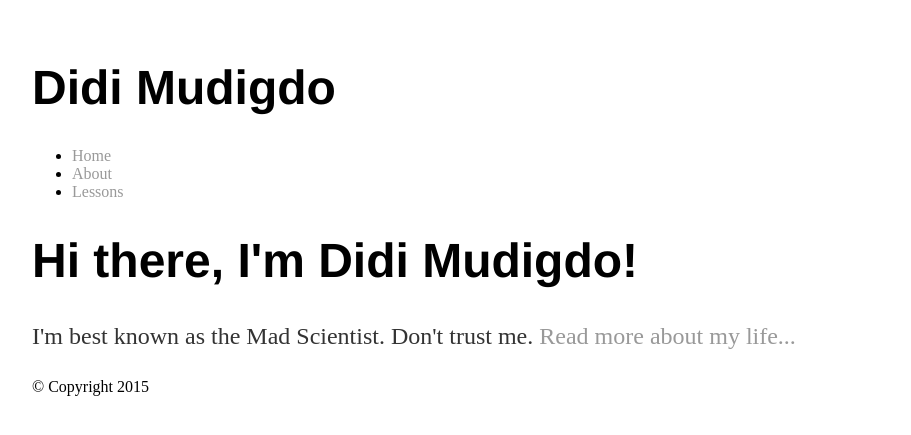
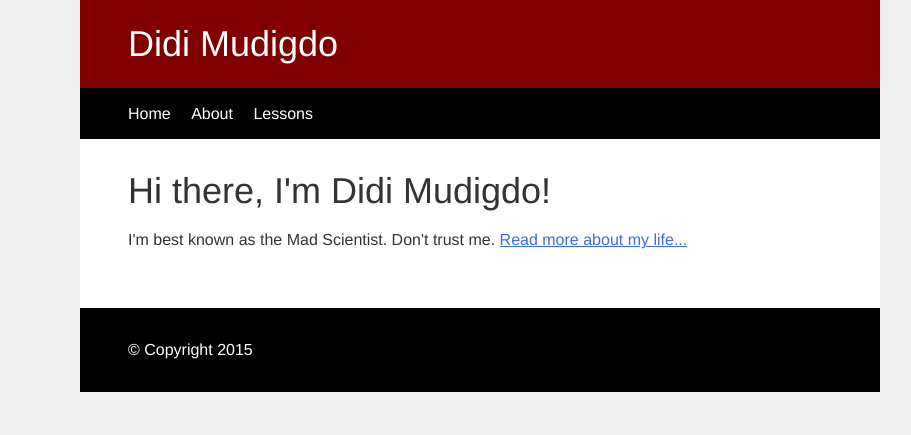
Before and after one commit to didijazz/didijazz.github.io, a Jekyll site: the page built from index.html, in a window 1280 px wide. Shown: the top 435 px of the page, without its empty margins (160-1071 px from the left). Built offline with Jekyll 4.4.1, drawn with Linux system fonts in a browser that asks for light colours.

Commit message:
main.css edited online with Bitbucket to maxdesign's version

```diff
--- a/css/main.css
+++ b/css/main.css
@@ -1,43 +1,247 @@
-body {
-    margin: 60px auto;
-    width: 70%;
-}
-nav ul, footer ul {
-    font-family:'Helvetica', 'Arial', 'Sans-Serif';
-    padding: 0px;
-    list-style: none;
-    font-weight: bold;
-}
-nav ul li, footer ul li {
-    display: inline;
-    margin-right: 20px;
-}
-a {
-    text-decoration: none;
-    color: #999;
-}
-a:hover {
-    text-decoration: underline;
-}
-h1 {
-    font-size: 3em;
-    font-family:'Helvetica', 'Arial', 'Sans-Serif';
-}
-p {
-    font-size: 1.5em;
-    line-height: 1.4em;
-    color: #333;
-}
-footer {
-    border-top: 1px solid #d5d5d5;
-    font-size: .8em;
+/* -----------------------
+Base styles
+------------------------*/
+
+body
+{
+	margin: 0;
+	padding: 0;
+	color: #333;
+	background-color: #eee;
+	font: 1em/1.2 "Helvetica Neue", Helvetica, Arial, Geneva, sans-serif;
 }
 
-ul.posts {
-    margin: 20px auto 40px;
-    font-size: 1.5em;
+h1,h2,h3,h4,h5,h6
+{
+	margin: 0 0 .5em;
+	font-weight: 500;
+	line-height: 1.1;
 }
 
-ul.posts li {
-    list-style: none;
+h1 { font-size: 2.25em; } /* 36px */
+h2 { font-size: 1.75em; } /* 28px */
+h3 { font-size: 1.375em; } /* 22px */
+h4 { font-size: 1.125em; } /* 18px */
+h5 { font-size: 1em; } /* 16px */
+h6 { font-size: .875em; } /* 14px */
+
+p
+{
+	margin: 0 0 1.5em;
+	line-height: 1.5;
 }
+
+blockquote
+{
+	padding: 1em 2em;
+	margin: 0 0 2em;
+	border-left: 5px solid #eee;
+}
+
+hr
+{
+	height: 0;
+	margin-top: 1em;
+	margin-bottom: 2em;
+	border: 0;
+	border-top: 1px solid #ddd;
+}
+
+table
+{
+	background-color: transparent;
+	border-spacing: 0;
+	border-collapse: collapse;
+	border-top: 1px solid #ddd;
+}
+
+th, td
+{
+	padding: .5em 1em;
+	vertical-align: top;
+	text-align: left;
+	border-bottom: 1px solid #ddd;
+}
+
+a:link { color: royalblue; }
+a:visited { color: purple; }
+a:focus { color: black; }
+a:hover { color: green; }
+a:active { color: red; }
+
+/* -----------------------
+Layout styles
+------------------------*/
+
+.container
+{
+	max-width: 50em;
+	margin: 0 auto;
+	background-color: #fff;
+}
+
+.header
+{
+	color: #fff;
+	background: maroon;
+	padding: 1em 1.25em;
+}
+
+.header-heading { margin: 0; }
+
+.nav-bar
+{
+	background: #000;
+	padding: 0;
+}
+
+.content { padding: 1em 1.25em; }
+
+.footer
+{
+	color: #fff;
+	background: #000;
+	padding: 1em 1.25em;
+}
+
+/* -----------------------
+Nav
+------------------------*/
+
+.nav
+{
+	margin: 0;
+	padding: 0;
+	list-style: none;
+}
+
+.nav li
+{
+	display: inline;
+	margin: 0;
+}
+
+.nav a
+{
+	display: block;
+	padding: .7em 1.25em;
+	color: #fff;
+	text-decoration: none;
+	border-bottom: 1px solid gray;
+}
+
+.nav a:link { color: white; }
+.nav a:visited { color: white; }
+
+.nav a:focus
+{
+	color: black;
+	background-color: white;
+}
+
+.nav a:hover
+{
+	color: white;
+	background-color: green;
+}
+
+.nav a:active
+{
+	color: white;
+	background-color: red;
+}
+
+/* -----------------------
+Single styles
+------------------------*/
+
+.img-responsive { max-width: 100%; }
+
+.btn
+{
+	color: #fff !important;
+	background-color: royalblue;
+	border-color: #222;
+	display: inline-block;
+	padding: .5em 1em;
+	margin-bottom: 0;
+	font-weight: 400;
+	line-height: 1.2;
+	text-align: center;
+	white-space: nowrap;
+	vertical-align: middle;
+	cursor: pointer;
+	border: 1px solid transparent;
+	border-radius: .2em;
+	text-decoration: none;
+}
+
+.btn:hover
+{
+	color: #fff !important;
+	background-color: green;
+}
+
+.btn:focus
+{
+	color: #fff !important;
+	background-color: black;
+}
+
+.btn:active
+{
+	color: #fff !important;
+	background-color: red;
+}
+
+.table
+{
+	width: 100%;
+	max-width: 100%;
+	margin-bottom: 20px;
+}
+
+.list-unstyled
+{
+	padding-left: 0;
+	list-style: none;
+}
+
+.list-inline
+{
+	padding-left: 0;
+	margin-left: -5px;
+	list-style: none;
+}
+
+.list-inline > li
+{
+	display: inline-block;
+	padding-right: 5px;
+	padding-left: 5px;
+}
+
+/* -----------------------
+Wide styles
+------------------------*/
+
+@media (min-width: 42em)
+{
+	.header { padding: 1.5em 3em; }
+	.nav-bar { padding: 1em 3em; }
+	.content { padding: 2em 3em; }
+	.footer { padding: 2em 3em; }
+
+	.nav li
+	{
+		display: inline;
+		margin: 0 1em 0 0;
+	}
+
+	.nav a
+	{
+		display: inline;
+		padding: 0;
+		border-bottom: 0;
+	}
+}
```
